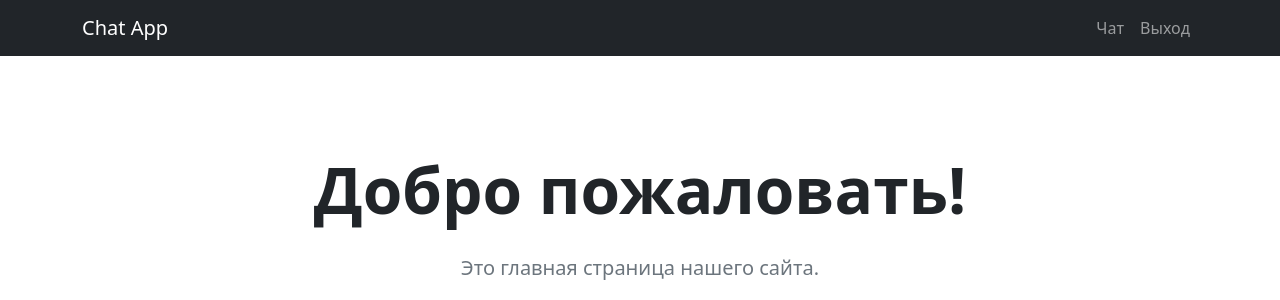
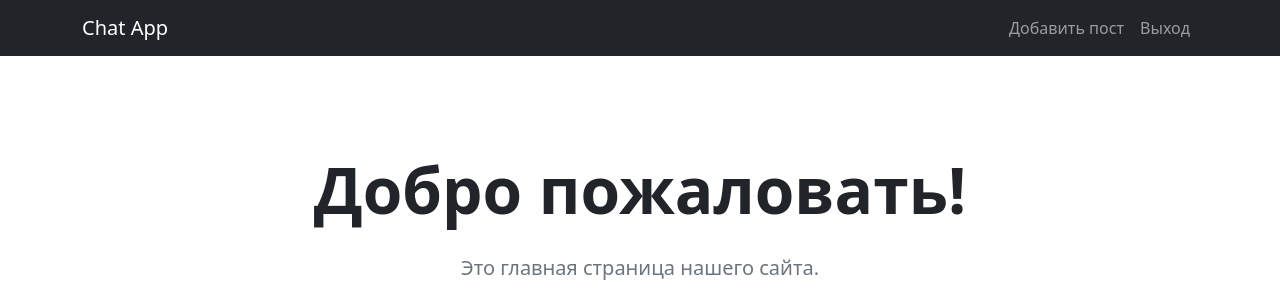
Before and after one commit to NikolaPs12/plog, a Flask app: page /posts in a window 1280 px wide. Shown: the top 300 px of the page. Run offline with Flask 3, Linux system fonts and the light colour scheme; the visitor is signed in with stand-in values (Sample User, id 1); data comes from the database, SQL or seed files in the repository; data that the repository does not hold is empty; some libraries are stand-ins or nearby versions.

Commit message:
correct base.html

```diff
--- a/app/templates/base/base.html
+++ b/app/templates/base/base.html
@@ -35,7 +35,7 @@
                 <ul class="navbar-nav ms-auto">
                     {% if current_user.is_authenticated %}
                         <li class="nav-item">
-                            <a class="nav-link" href="{{ url_for('post.add_posts') }}">Чат</a>
+                            <a class="nav-link" href="{{ url_for('post.add_posts') }}">Добавить пост</a>
                         </li>
                         <li class="nav-item">
                             <a class="nav-link" href="{{ url_for('login.logout')}}">Выход</a>
```
